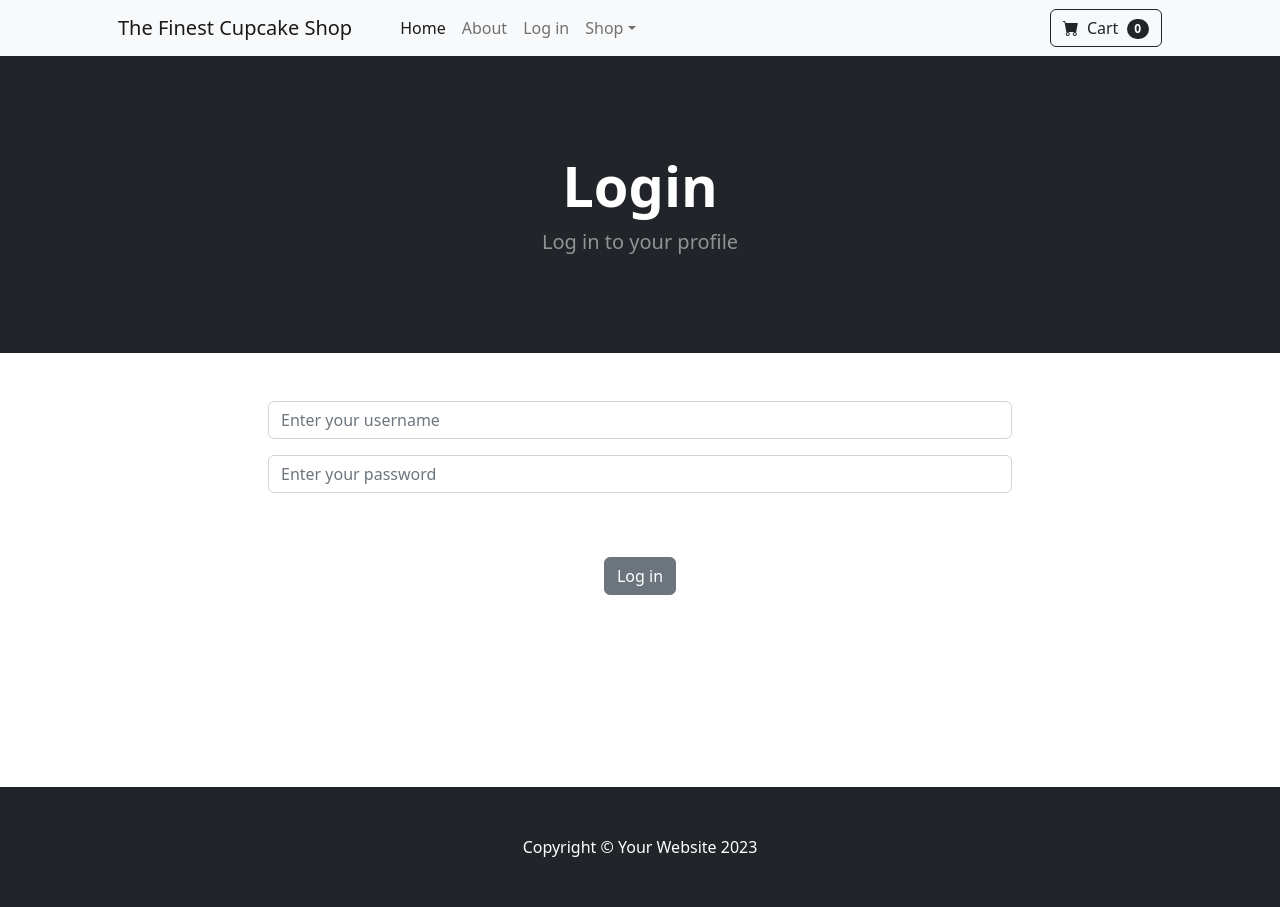
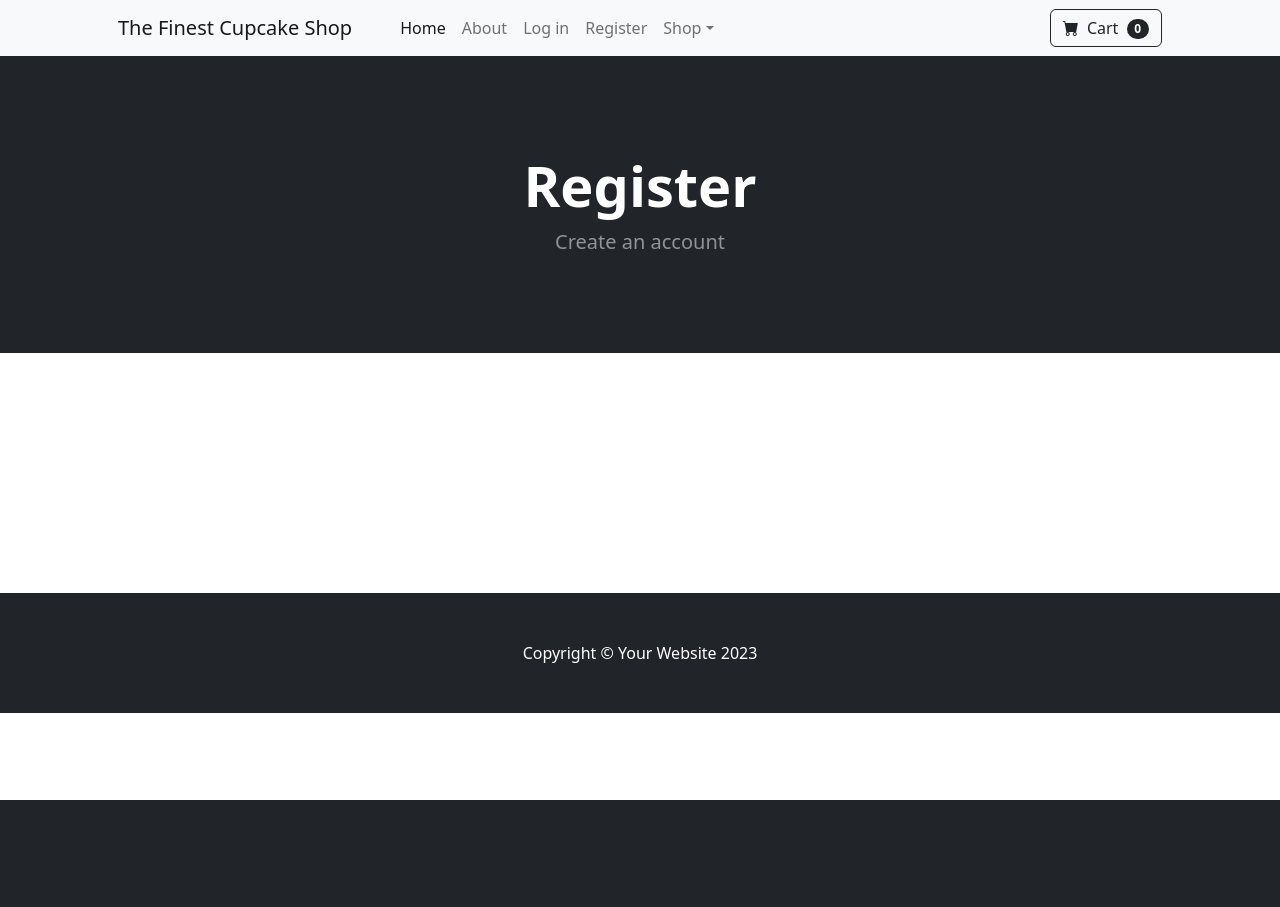
Before and after one commit to Ikayherce/the-finest-cupcake-shop, a Django app: template shop/templates/register.html in a window 1280 px wide. After the commit the page ends 800 px from the top, so only its background shows below. Run offline with Django 3.2, Linux system fonts and the light colour scheme; the template is opened without the code that fills it, so the values that code supplies are empty; parts of the project's set-up code (start-up, migrations or seed data) failed here and were passed over; some libraries are stand-ins or nearby versions.

Commit message:
create register view and add create user form

```diff
--- a/shop/templates/navbar.html
+++ b/shop/templates/navbar.html
@@ -13,7 +13,10 @@
 
             {% else %}
             <li class="nav-item"><a class="nav-link" href="{% url 'login' %}">Log in</a></li>
+            <li class="nav-item"><a class="nav-link" href="{% url 'register' %}">Register</a></li>
+
             {% endif %}
+
                 <li class="nav-item dropdown">
                     <a class="nav-link dropdown-toggle" id="navbarDropdown" href="#" role="button" data-bs-toggle="dropdown" aria-expanded="false">Shop</a>
                     <ul class="dropdown-menu" aria-labelledby="navbarDropdown">
--- a/shop/templates/register.html
+++ b/shop/templates/register.html
@@ -5,8 +5,8 @@
         <header class="bg-dark py-5">
             <div class="container px-4 px-lg-5 my-5">
                 <div class="text-center text-white">
-                    <h1 class="display-4 fw-bolder">Login</h1>
-                    <p class="lead fw-normal text-white-50 mb-0">Log in to your profile</p>
+                    <h1 class="display-4 fw-bolder">Register</h1>
+                    <p class="lead fw-normal text-white-50 mb-0">Create an account</p>
                 </div>
             </div>
         </header>
@@ -19,15 +19,7 @@
                         <form method="POST" action="{% url 'login' %}">
                           {% csrf_token  %}
 
-                            <div class="mb-3">
-                              <input type="text" class="form-control" name="username" placeholder="Enter your username">
-                            </div>
-                            <div class="mb-3">
-                              <input type="password" class="form-control" name="password" placeholder="Enter your password">
-                            </div>
-                            <br><br/>
-                            <button type="submit" class="btn btn-secondary">Log in</button>
-                          </form>
+
                         <br><br/>
                         <br><br/>
                         <br><br/>
--- a/shop/views.py
+++ b/shop/views.py
@@ -2,6 +2,9 @@ from django.shortcuts import render, redirect
 from .models import Product
 from django.contrib.auth import authenticate, login, logout
 from django.contrib import messages
+from django.contrib.auth.models import User
+from django.contrib.auth.forms import UserCreationForm
+from django import forms
 
 def home(request):
     products = Product.objects.all()
@@ -30,3 +33,6 @@ def logout_user(request):
     logout(request)
     messages.success(request,("You have been logged out"))
     return redirect('home')
+
+def register_user(request):
+    return render(request,'register.html',{})
```
Also changed, not shown: shop/forms.py (added, +31 -0 lines), README.md.
